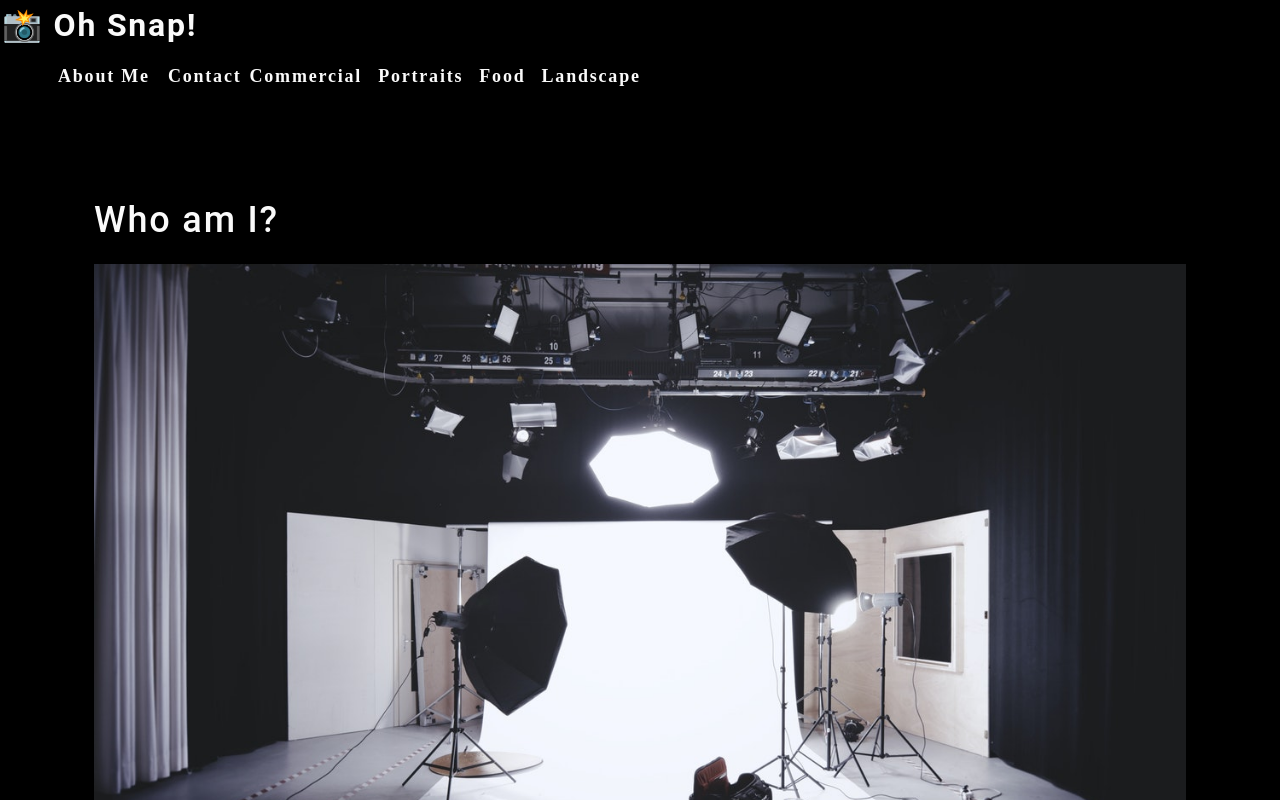
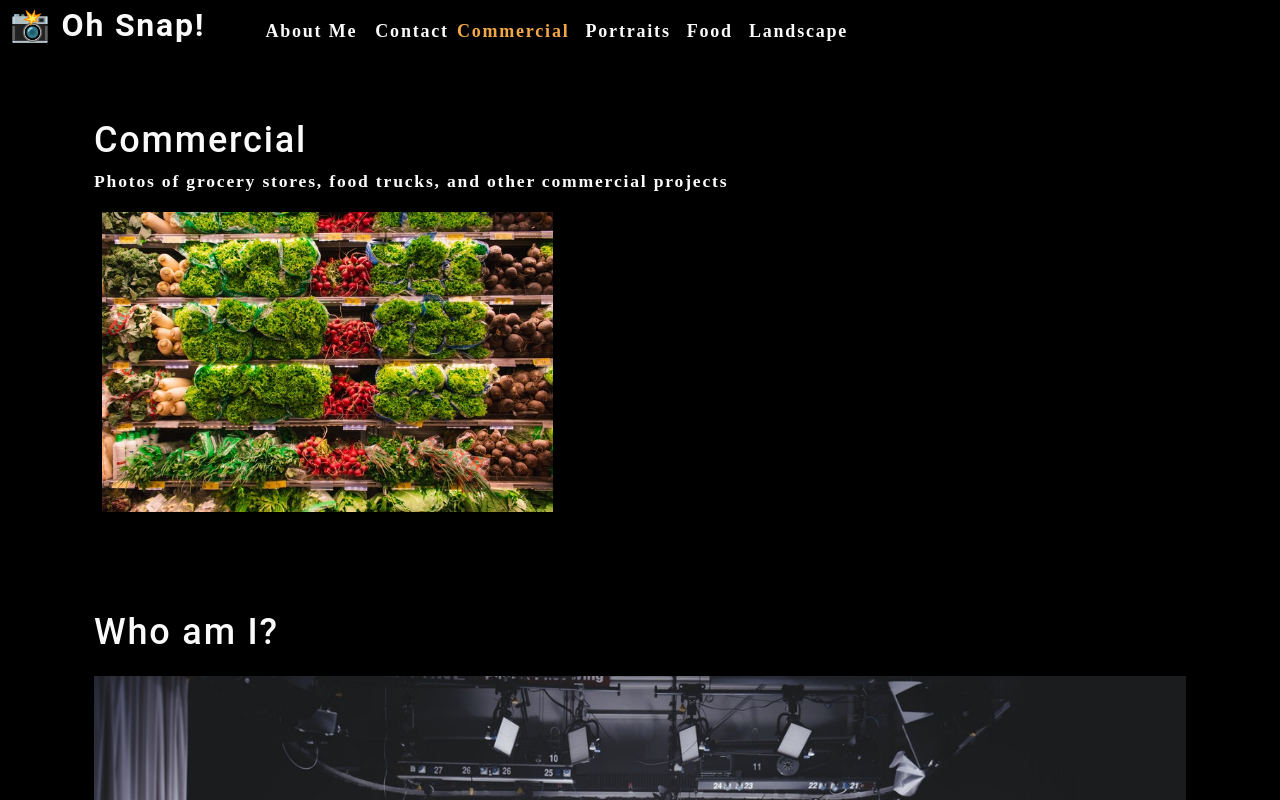
Before and after one commit to kalecodes/photo-port, a React (Create React App) app: page / in a window 1280 px wide. Shown: the top 800 px of the page. Built offline with nearby package versions, Linux system fonts and the light colour scheme.

Commit message:
useState to update based on user input

```diff
--- a/src/App.js
+++ b/src/App.js
@@ -1,13 +1,41 @@
 
-import React from 'react';
+import React, { useState } from 'react';
 import About from './components/About';
 import Nav from './components/Nav'
+import Gallery from './components/Gallery';
 
 function App() {
+  const [categories] = useState([
+    {
+      name: 'commercial',
+      description: "Photos of grocery stores, food trucks, and other commercial projects"
+    },
+    {
+      name: 'portraits',
+      description: 'Portraits of people in my life'
+    },
+    {
+      name: 'food',
+      description: 'Delicious delicacies'
+    },
+    {
+      name: 'landscape',
+      description: 'Fields, farmhouses, waterfalls, and the beaty of nature'
+    }
+  ]);
+
+  const [currentCategory, setCurrentCategory] = useState(categories[0]);
+
+
   return (
     <div >
-      <Nav></Nav>
+      <Nav
+        categories={categories}
+        setCurrentCategory={setCurrentCategory}
+        currentCategory={currentCategory}
+      ></Nav>
       <main>
+        <Gallery></Gallery>
         <About></About>
       </main>
     </div>
--- /dev/null
+++ b/src/components/Gallery/index.js
@@ -0,0 +1,27 @@
+import React from 'react';
+// import helper funciton to capitalize first letter in name
+import { capitalizeFirstLetter } from '../../utils/helpers';
+import photo from "../../assets/small/commercial/0.jpg";
+
+function Gallery(props) {
+    // get name and description from object
+    const currentCategory = {
+        name: 'commercial',
+        description: 'Photos of grocery stores, food trucks, and other commercial projects'
+    };
+    return (
+        <section>
+            <h1>{capitalizeFirstLetter(currentCategory.name)}</h1>
+            <p>{currentCategory.description}</p>
+            <div>
+                <img
+                    src={photo}
+                    alt='Commercial Example'
+                    className='img-thumbnail mx-1'
+                />
+            </div>
+        </section>
+    );
+}
+
+export default Gallery;
--- a/src/components/Nav/index.js
+++ b/src/components/Nav/index.js
@@ -1,34 +1,22 @@
-import React from 'react';
+import React, { useEffect } from 'react';
+import { capitalizeFirstLetter } from '../../utils/helpers';
 
-const categories = [
-    {
-        name: 'Commercial',
-        description: "Photos of grocery stores, food trucks, and other commercial projects"
-    },
-    {
-        name: 'Portraits',
-        description: 'Portraits of people in my life'
-    },
-    {
-        name: 'Food',
-        description: 'Delicious delicacies'
-    },
-    {
-        name: 'Landscape',
-        description: 'Fields, farmhouses, waterfalls, and the beaty of nature'
-    }
-]
+function Nav(props) {
+    const {
+        categories = [],
+        setCurrentCategory,
+        currentCategory
+    } = props;
 
-function categorySelected(name) {
-    console.log(`${name} clicked`)
-}
+    useEffect(() => {
+        document.title = capitalizeFirstLetter(currentCategory.name);
+    }, [currentCategory]);
 
-function Nav() {
     return (
-        <header>
+        <header className='flex-row px-1'>
             <h2>
                 <a data-testid="link" href='/'>
-                    <span role="img" aria-label="camera">📸</span> Oh Snap!
+                    <span role="img" aria-label="camera">{" "}📸</span>{" "} Oh Snap!
                 </a>
             </h2>
             <nav>
@@ -42,16 +30,21 @@
                         <span>Contact</span>
                     </li>
                     {categories.map((category) => (
-                        <li className="mx-1" key={category.name}>
-                            <span onClick={categorySelected(category.name)}>
-                                {category.name}
+                        <li className={`mx-1 ${
+                            currentCategory.name === category.name && 'navActive'
+                            }`} key={category.name}>
+                            <span onClick={() => {
+                                setCurrentCategory(category)
+                                }}
+                            >
+                                {capitalizeFirstLetter(category.name)}
                             </span>
                         </li>
                     ))}
                 </ul>
             </nav>
         </header>
-    )
+    );
 }
 
 export default Nav;
```
